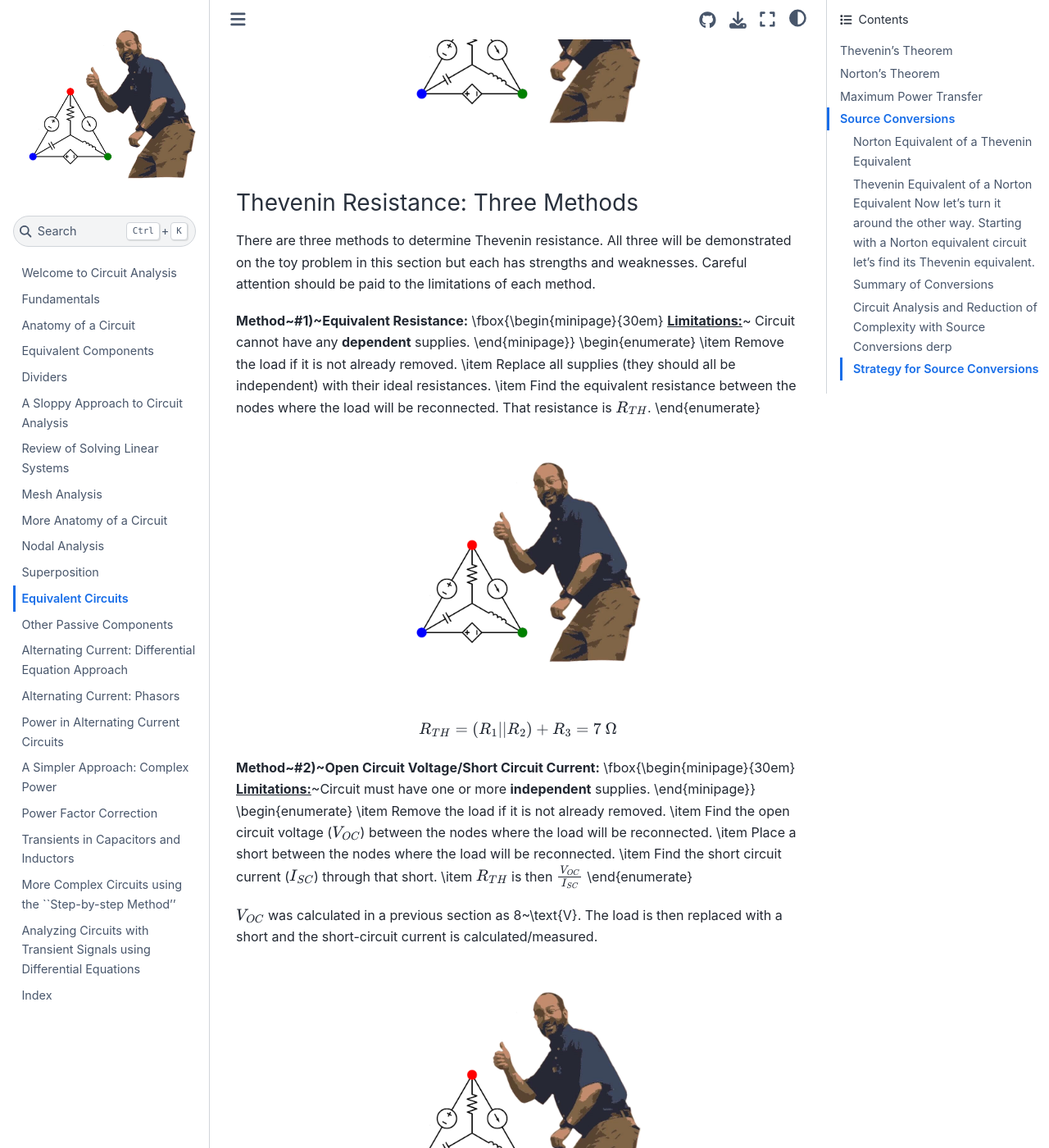
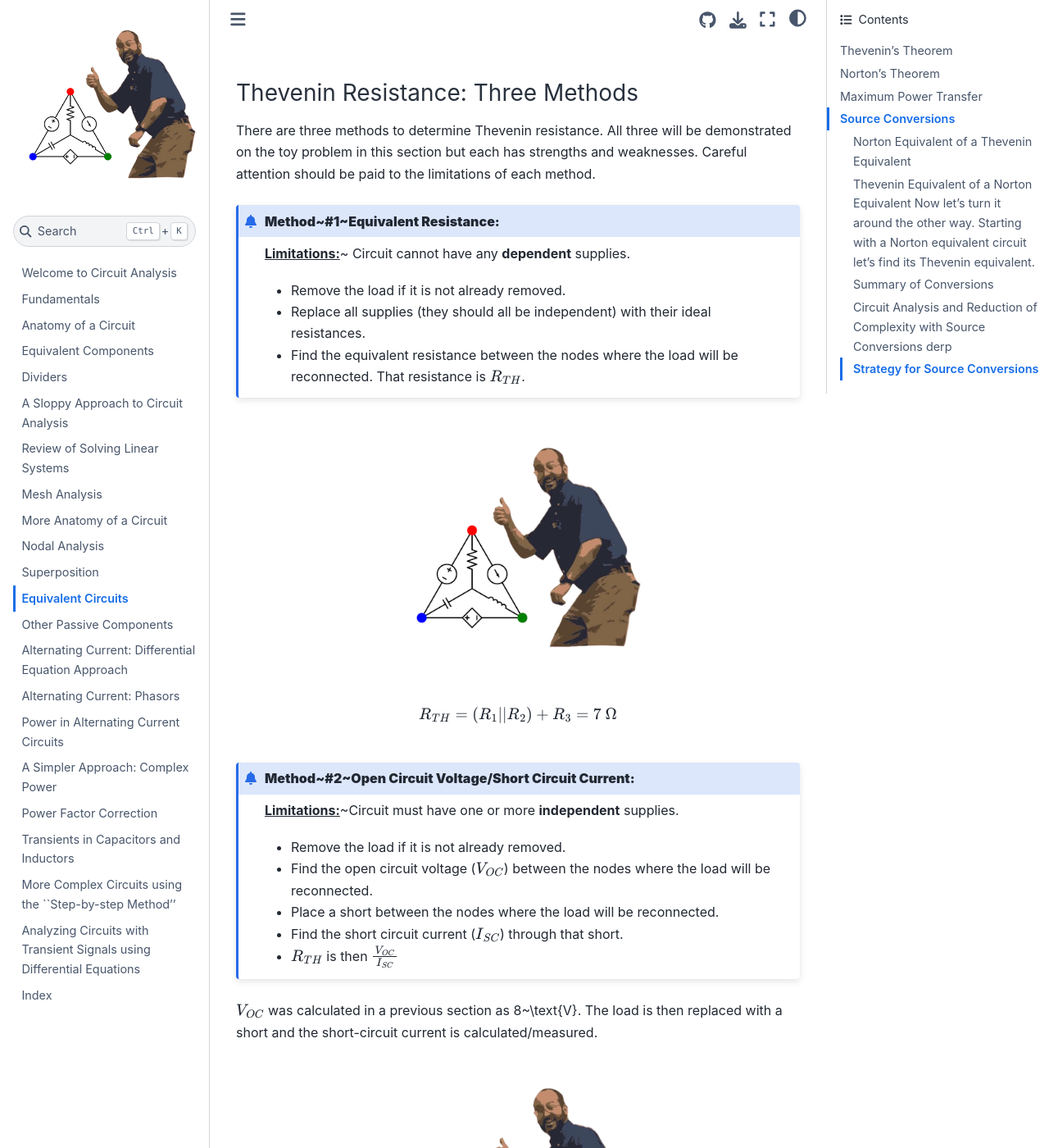
Before and after one commit to Circuit-Analysis/circuit-analysis.github.io, a Jupyter Book: the page built from chapter-10.md, in a window 1280 px wide and 1400 px high, scrolled down 2209 px. Shown: the whole window at 82% size. Built offline with Jupyter Book 1.0.4 settings and Sphinx 7.4.7 and the Sphinx Book theme 1.1.4, drawn with Linux system fonts in a browser that asks for light colours; some of the changed text lies outside the part shown.

Commit message:
More fixes.

````diff
--- a/chapter-10.md
+++ b/chapter-10.md
@@ -18,8 +18,6 @@ kernelspec:
 
 For instance, we may know nothing about the analog input circuit of the microcontroller pictured below on the left. We know we can connect the ground pin to a circuit we want to connect to and the analog input to another node in that circuit at which we want to measure the voltage. Let's use the voltage divider pictured below on the right. Ideally, connecting the output of the voltage divider to the input of the microcontroller will not affect the voltage labeled $V_\text{OUT}$. We would like it to be 6~\text{V} as would be the case if nothing is connected to the voltage divider. Realistically, $V_\text{OUT}$ will be affected, but by how much?
 
-\begin{minipage}{0.49\textwidth}
-
 ```{figure} logo.png
 ---
 height: 300px
@@ -27,8 +25,6 @@ name: LABEL_0
 ---
 ```
 
-\end{minipage}
-\begin{minipage}{0.49\textwidth}
 
 ```{figure} logo.png
 ---
@@ -37,7 +33,8 @@ name: LABEL_1
 ---
 ```
 
-\end{minipage}
+
+
 
 The two theorems that will help us answer this question, Thevenin's and Norton's theorems, are detailed in this chapter. I'll revisit this example as I introduce Thevenin's theorem in the next section.
 
@@ -70,15 +67,14 @@ name: LABEL_4
 
 There are three methods to determine Thevenin resistance. All three will be demonstrated on the toy problem in this section but each has strengths and weaknesses. Careful attention should be paid to the limitations of each method.
 
-**Method~\#1)~Equivalent Resistance:**
-\fbox{\begin{minipage}{30em}
+```{admonition} **Method~\#1~Equivalent Resistance:**
+
 <u>**Limitations:**</u>~ Circuit cannot have any **dependent** supplies.
-\end{minipage}}
-\begin{enumerate}
-\item Remove the load if it is not already removed.
-\item Replace all supplies (they should all be independent) with their ideal resistances.
-\item Find the equivalent resistance between the nodes where the load will be reconnected. That resistance is $R_{TH}$.
-\end{enumerate}
+
+- Remove the load if it is not already removed.
+- Replace all supplies (they should all be independent) with their ideal resistances.
+- Find the equivalent resistance between the nodes where the load will be reconnected. That resistance is $R_{TH}$.
+```
 
 ```{figure} logo.png
 ---
@@ -89,17 +85,16 @@ name: LABEL_5
 
 $$ R_{TH}=(R_1||R_2)+R_3=7~\Omega $$
 
-**Method~\#2)~Open Circuit Voltage/Short Circuit Current:**
-\fbox{\begin{minipage}{30em}
+```{admonition} **Method~\#2~Open Circuit Voltage/Short Circuit Current:**
+
 <u>**Limitations:**</u>~Circuit must have one or more **independent** supplies.
-\end{minipage}}
-\begin{enumerate}
-\item Remove the load if it is not already removed.
-\item Find the open circuit voltage ($V_{OC}$) between the nodes where the load will be reconnected.
-\item Place a short between the nodes where the load will be reconnected.
-\item Find the short circuit current ($I_{SC}$) through that short.
-\item $R_{TH}$ is then $\frac{V_{OC}}{I_{SC}}$
-\end{enumerate}
+
+- Remove the load if it is not already removed.
+- Find the open circuit voltage ($V_{OC}$) between the nodes where the load will be reconnected.
+- Place a short between the nodes where the load will be reconnected.
+- Find the short circuit current ($I_{SC}$) through that short.
+- $R_{TH}$ is then $\frac{V_{OC}}{I_{SC}}$
+```
 
 $V_{OC}$ was calculated in a previous section as 8~\text{V}. The load is then replaced with a short and the short-circuit current is calculated/measured.
 
@@ -131,17 +126,16 @@ $$ R_{TH}=\frac{V_{OC}}{I_{SC}}=\frac{8~\text{V}}{1.143~\text{A}}=7~\Omega $$
 
 First, note that this result is the same as the value calculated with the previous method. Second, note that the units of the formula above follow Ohm's Law.
 
-**Method~\#3)~Apply a Voltage Source:**
-\fbox{\begin{minipage}{30em}
+```{admonition} **Method~\#3~Apply a Voltage Source:**
 <u>**Limitations:**</u>~None
-\end{minipage}}
-\begin{enumerate}
-\item Remove the load if it is not already removed.
-\item Replace all **independent** supplies with their ideal resistances.
-\item Place a voltage supply ($V_{NEW}$) between the nodes where the load will be reconnected. You get to pick a voltage for this supply. Any number will do.
-\item Calculate the current ($I_{NEW}$) through this new supply.
-\item $R_{TH}$ is then $\frac{V_{NEW}}{I_{NEW}}$
-\end{enumerate}
+
+- Remove the load if it is not already removed.
+- Replace all **independent** supplies with their ideal resistances.
+- Place a voltage supply ($V_{NEW}$) between the nodes where the load will be reconnected. You get to pick a voltage for this supply. Any number will do.
+- Calculate the current ($I_{NEW}$) through this new supply.
+- $R_{TH}$ is then $\frac{V_{NEW}}{I_{NEW}}$
+```
+
 Let's try it. I picked 42~\text{V} for the voltage source.
 
 ```{figure} logo.png
@@ -271,7 +265,7 @@ $$
 and $I_{SC}$=$I_2$ in this case leading to
 $$ R_{TH}=\frac{V_{OC}}{I_{SC}}=\frac{9~\text{V}}{1.5~\text{A}}=6~\Omega $$
 
-\vspace{8mm}
+
 **Find $R_{TH}$ (Method \#3)**
 
 Place a voltage supply with a value of your choice ($V_{NEW}$) between nodes A and B and find the current ($I_{NEW}$) through that supply. The circuit now has two meshes as shown below and $I_{SC}$ is equal to $I_2$ in magnitude and polarity.
--- a/snippets.txt
+++ b/snippets.txt
@@ -37,3 +37,7 @@ $$$$ $1 $$$$
 
 \*\{
 _{
+
+
+\\begin\{minipage\}(.*?(.|[\n])*?)\\end\{minipage\}
+\n $1 \n
````
Also changed, not shown: chapter-14.md (+2 -6 lines).
